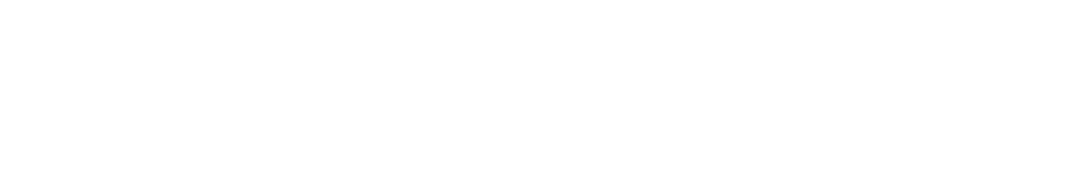
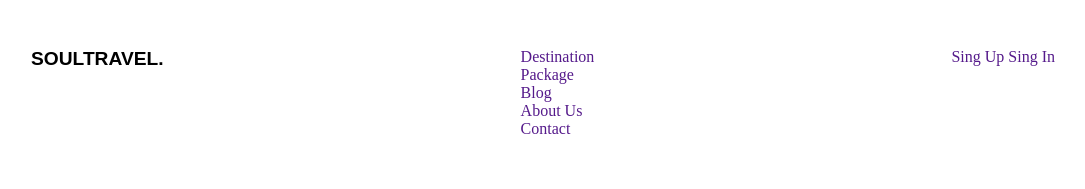
Before and after one commit to BOCCHI1510/Travel-andngPag, a plain HTML site: page index.html in a window 1280 px wide. Shown: the whole page, without its empty margins (97-1182 px from the left). Drawn offline with Linux system fonts and the light colour scheme.

Commit message:
Initial commit

```diff
--- a/index.html
+++ b/index.html
@@ -3,9 +3,32 @@
 <head>
     <meta charset="UTF-8">
     <meta name="viewport" content="width=device-width, initial-scale=1.0">
-    <title>Document</title>
+    <title>Travel Page challngs</title>
 </head>
+ <!-- Pre-cargar una fuentes -->
+ <link rel="preload" href="https://fonts.googleapis.com/css2?family=Bebas+Neue&display=swap" as="font" type="font/woff2" crossorigin="anonymous">
+  <link rel="preload" href="https://fonts.googleapis.com/css2?family=Poppins:ital,wght@0,100;0,200;0,300;0,400;0,500;0,600;0,700;0,800;0,900;1,100;1,200;1,300;1,400;1,500;1,600;1,700;1,800;1,900&display=swap" as="font" type="font/woff2" crossorigin="anonymous">
+
+ <!-- Links css-->
+  <link rel="stylesheet" href="./css/general.css">
+  <link rel="stylesheet" href="./css/header.css">
+
 <body>
-
+    <header class="header">
+        <div class="logo">
+            <h1 class="logo__title">SOUL<span lass="logo__title--orange">TRAVEL</span>.</h1>
+        </div>
+        <div class="navbar">
+            <li><a href="" class="nav__link">Destination</a></li>
+            <li><a href="" class="nav__link">Package</a></li>
+            <li><a href="" class="nav__link">Blog</a></li>
+            <li><a href="" class="nav__link">About Us</a></li>
+            <li><a href="" class="nav__link">Contact</a></li>
+        </div>
+        <div class="logins">
+            <a href="" class="login__link">Sing Up</a>
+            <a href="" class="login__link login__link--orange">Sing In</a>
+        </div>
+    </header>
 </body>
 </html>
--- /dev/null
+++ b/scss/general.scss
@@ -0,0 +1,12 @@
+$fontEmbed:'Bebas Neue',
+sans-serif;
+$fontPoppins:"Poppins",
+sans-serif;
+
+* {
+    margin: 0;
+    padding: 0;
+    box-sizing: border-box;
+    list-style: none;
+    text-decoration: none;
+}
--- /dev/null
+++ b/scss/header.scss
@@ -0,0 +1,21 @@
+// styles.scss
+@import 'general.scss';
+
+.header{
+    width: 80%;
+    margin: 0 auto;
+    display: flex;
+    justify-content: space-between;
+    padding: 3rem 0;
+
+    .logo{
+        .logo__title{
+            font-family: $fontEmbed;
+            font-size: 1.5vw;
+
+        }
+        .logo__title--orange{
+
+        }
+    }
+}
```
Also changed, not shown: css/general.css (added), css/header.css (added), 2 other files.
